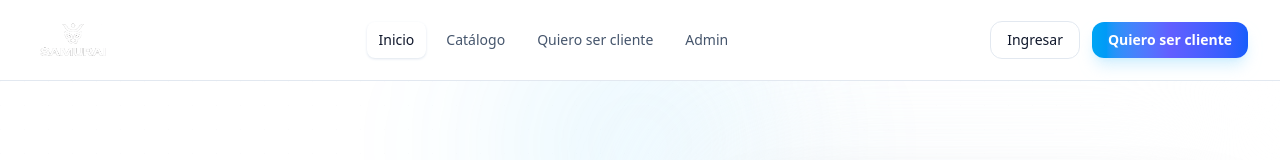
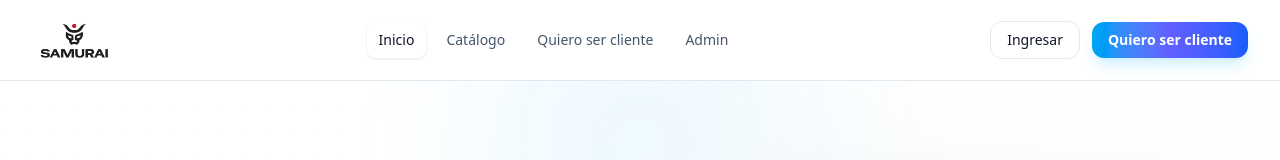
Before and after one commit to CristianSivak/SamuraiBicis, a React (Vite) app: page / in a window 1280 px wide. Shown: the top 160 px of the page. Built offline with nearby package versions, Linux system fonts and the light colour scheme; no server answers.

Commit message:
se agregan imagenes

```diff
--- a/index.html
+++ b/index.html
@@ -2,7 +2,7 @@
 <html lang="en">
   <head>
     <meta charset="UTF-8" />
-    <link rel="icon" type="image/svg+xml" href="/vite.svg" />
+    <link rel="icon" type="image/svg+xml" href="/samurai-negro-small.png" />
     <meta name="viewport" content="width=device-width, initial-scale=1.0" />
     <title>Samurai</title>
   </head>
--- a/src/components/footer/Footer.jsx
+++ b/src/components/footer/Footer.jsx
@@ -74,7 +74,7 @@ export default function Footer() {
         <div className="grid grid-cols-1 gap-10 md:grid-cols-[1.3fr_1fr_1fr] lg:grid-cols-[1.4fr_1fr_1fr_1fr]">
           <div className="space-y-5">
             <Link to="/" className="inline-flex items-center gap-2" aria-label="Volver al inicio">
-              <img src="/img/samurai.png" alt="Logo Samurai" className="h-12 w-auto" />
+              <img src="/img/samurai-negro-total.png" alt="Logo Samurai" className="h-12 w-auto" />
               <span className="sr-only">Samurai Bicis</span>
             </Link>
             <p className="max-w-sm text-sm text-slate-600">
--- a/src/components/navbar/Navbar.jsx
+++ b/src/components/navbar/Navbar.jsx
@@ -7,7 +7,7 @@ import { Link, NavLink } from "react-router-dom"; // v5
  * - Podés activar el modo transparente pasando transparentOnTop={true}.
  */
 export default function Navbar({
-  logoSrc = "/img/samurai.png", // 👈 Vite: si está en public, usalo así
+  logoSrc = "/img/samurai-negro-total.png", // 👈 Vite: si está en public, usalo así
   onLogin,
   transparentOnTop = false, // <- transparente solo si se solicita
   scrollOffsetPx = 8,
```
Also changed, not shown: public/img/samurai-negro-small.png (added), public/img/samurai-negro-total.png (added).
